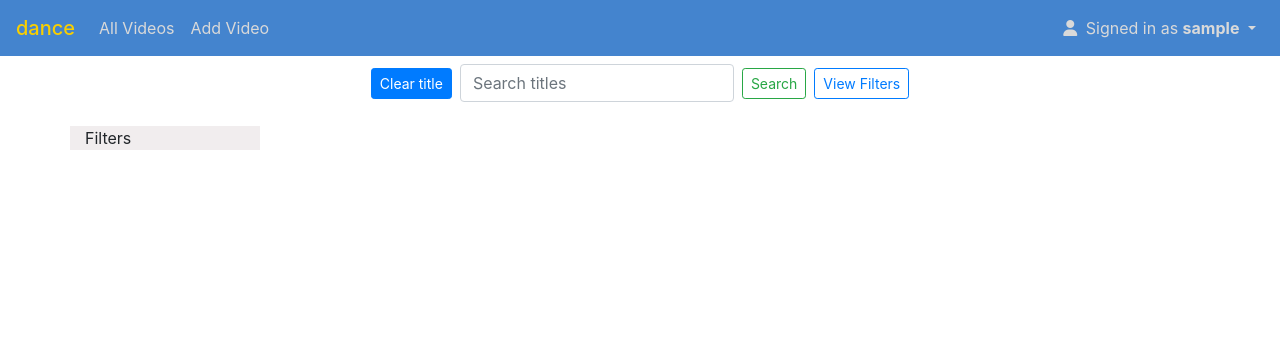
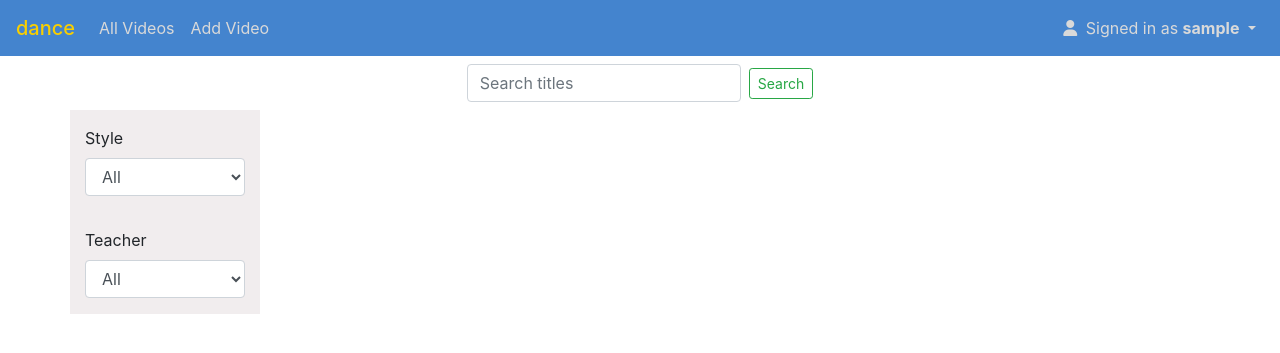
Before and after one commit to lmac-1/cs50w-finalproject, a Django app: page / in a window 1280 px wide. Shown: the top 353 px of the page. Run offline with Django 3.2, Linux system fonts and the light colour scheme; the visitor is signed in with stand-in values (Sample User, id 1); data comes from the database, SQL or seed files in the repository; data that the repository does not hold is empty; some libraries are stand-ins or nearby versions.

Commit message:
Moving filters to side bar and hiding unused elements

```diff
--- a/danceapp/templates/danceapp/index.html
+++ b/danceapp/templates/danceapp/index.html
@@ -7,15 +7,15 @@
     <nav class="navbar navbar-expand-lg navbar-light d-flex justify-content-center">
 
         <div id="titleContainer" class="form-inline my-2 my-lg-0">
-            <button class="btn btn-sm btn-primary mr-2" id="clear_title">Clear title</button>
+            <!-- <button class="btn btn-sm btn-primary mr-2" id="clear_title">Clear title</button> -->
             <input id="title_input" class="form-control mr-sm-2" type="search" placeholder="Search titles" aria-label="Search">
             <button id="search_title" class="btn btn-sm btn-outline-success my-2 my-sm-0" type="submit">Search</button>
-            <button id="view_filters" class="btn btn-sm btn-outline-primary ml-2">View Filters</button>
+            <!-- <button id="view_filters" class="btn btn-sm btn-outline-primary ml-2">View Filters</button> -->
         </div>
 
     </nav>
 
-    <nav class="navbar navbar-extend-lg navbar-light d-flex justify-content-center">
+    <!-- <nav class="navbar navbar-extend-lg navbar-light d-flex justify-content-center">
         <div id="filters_container" class="form-inline d-none">
 
             <div class="input-group">
@@ -44,12 +44,31 @@
             </div>
 
         </div>
-    </nav>
+    </nav> -->
 
     <div class="row">
         <!-- FILTERS SIDE BAR -->
         <div class="col-xl-2 filterContainer filters-div">
-            Filters
+            <!-- Style -->
+            <div class="form-group pt-3">
+                <label for="exampleFormControlSelect1">Style</label>
+                <select class="form-control" id="exampleFormControlSelect1" id="search_style">
+                    <option value="" selected>All</option>
+                    {% for style in styles %}
+                    <option value="{{ style.pk }}">{{ style.name }}</option>
+                    {% endfor %}
+                </select>
+            </div>
+            <!-- Teacher -->
+            <div class="form-group pt-3">
+                <label for="exampleFormControlSelect1">Teacher</label>
+                <select class="form-control" id="exampleFormControlSelect1" id="search_teacher">
+                    <option value="" selected>All</option>
+                    {% for teacher in teachers %}
+                    <option value="{{ teacher.pk }}">{{ teacher.user.first_name }}</option>
+                    {% endfor %}
+                </select>
+            </div>
         </div>
 
         <div class="d-flex flex-wrap justify-content-center align-items-center col-lg-10 containerVideos" id="videoContainer">
```
